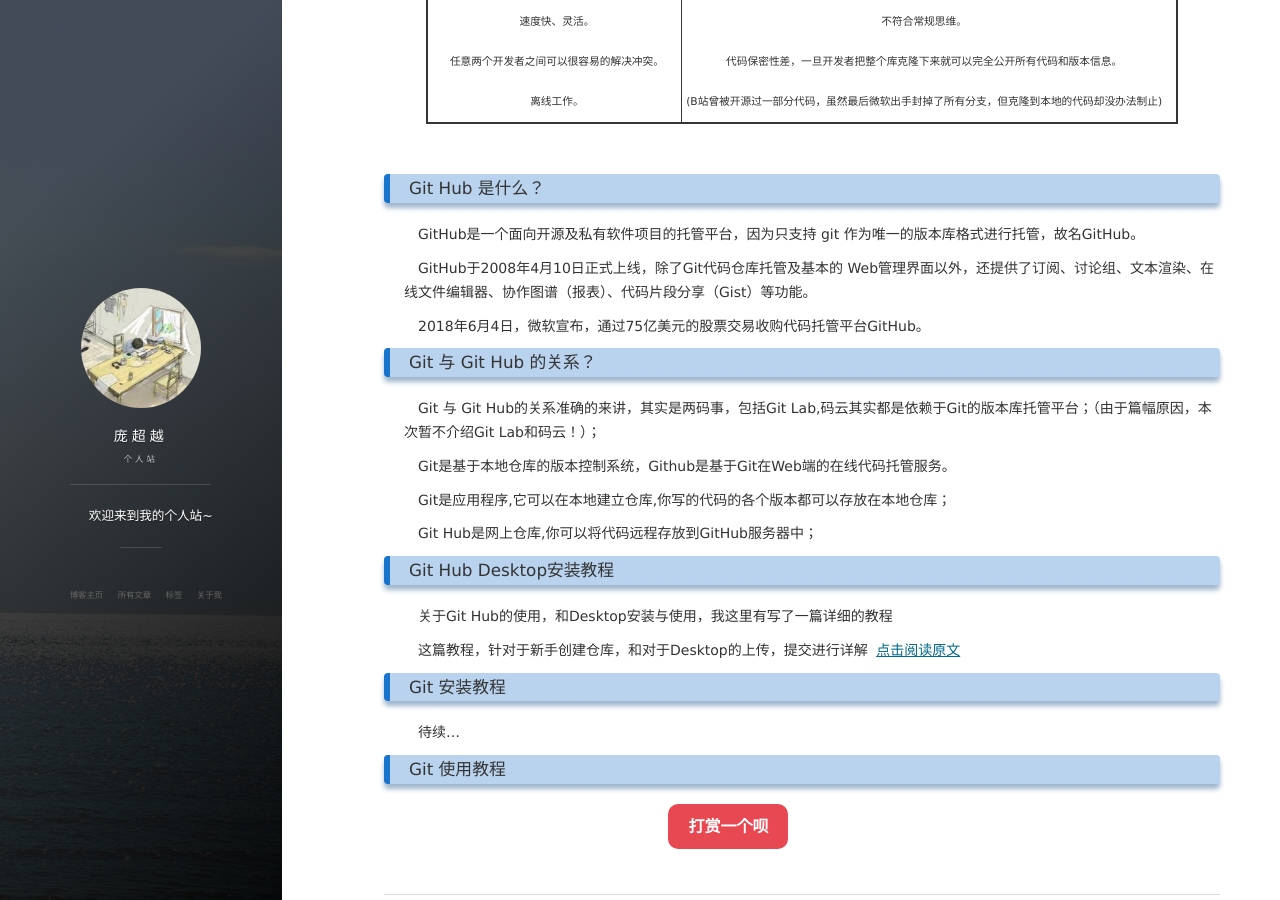
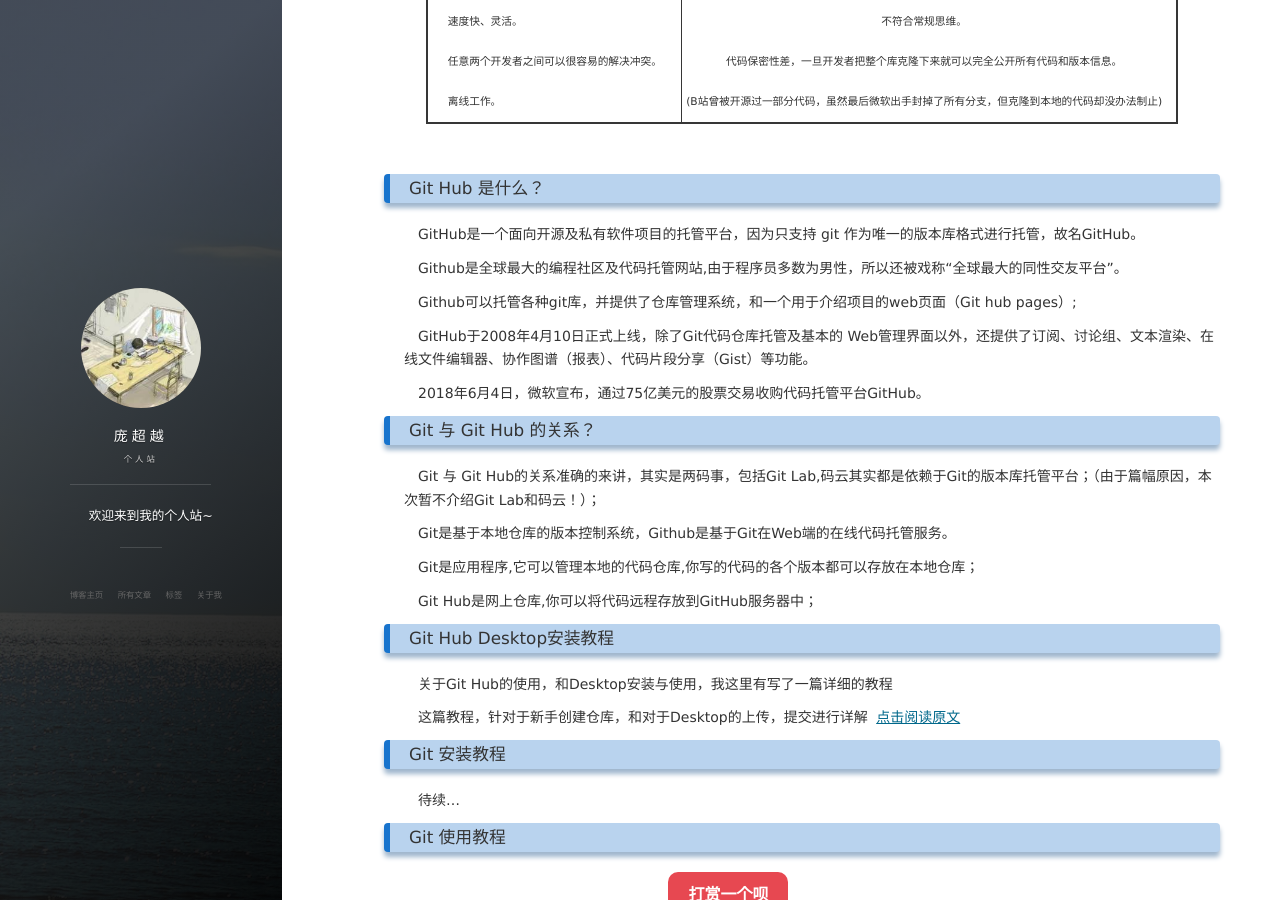
Before and after one commit to Alessandro-Pang/Alessandro-Pang.github.io, a Jekyll site: the page built from _posts/2020-01-09-Git简明教程.md, in a window 1280 px wide and 900 px high, scrolled down 1867 px. Built offline with Jekyll 4.4.1, drawn with Linux system fonts in a browser that asks for light colours; nearby versions of some CDN libraries; comment, search, counter and statistics services are not loaded.

Commit message:
add content

```diff
--- a/_posts/2020-01-09-Git简明教程.md
+++ b/_posts/2020-01-09-Git简明教程.md
@@ -20,7 +20,7 @@
 
 &#8195;下图是经典的git开发过程。
 
-&#8195;<img src="E:/My-Git-Base/Alessandro-Pang.github.io/images/posts/2020-1-15-GitCourse/step1.jpg" alt="blog_image" />
+&#8195;<img src="../images/posts/2020-1-15-GitCourse/step1.jpg" alt="blog_image" />
 
 **Git的功能特性:**
 
@@ -31,11 +31,15 @@
 **Git 的优缺点**
 
 | 优点                                                         | 缺点                                                         |
-| ------------------------------------------------------------ | ------------------------------------------------------------ |
+| :----------------------------------------------------------- | ------------------------------------------------------------ |
 | 适合[分布式开发](https://baike.baidu.com/item/分布式开发)，强调个体。<br/>公共服务器压力和数据量都不会太大。<br/>速度快、灵活。<br/>任意两个开发者之间可以很容易的解决冲突。<br/>离线工作。 | 中文相关资料文档较少。<br/>学习周期相对于新手而言比较长。<br/>不符合常规思维。<br/>代码保密性差，一旦开发者把整个库克隆下来就可以完全公开所有代码和版本信息。<br/>(B站曾被开源过一部分代码，虽然最后微软出手封掉了所有分支，但克隆到本地的代码却没办法制止) |
 
 <h3> Git Hub 是什么？</h3>
 &#8195;GitHub是一个面向开源及私有软件项目的托管平台，因为只支持 git 作为唯一的版本库格式进行托管，故名GitHub。
+
+&#8195;Github是全球最大的编程社区及代码托管网站,由于程序员多数为男性，所以还被戏称“全球最大的同性交友平台”。
+
+&#8195;Github可以托管各种git库，并提供了仓库管理系统，和一个用于介绍项目的web页面（Git hub pages）;
 
 &#8195;GitHub于2008年4月10日正式上线，除了Git代码仓库托管及基本的 Web管理界面以外，还提供了订阅、讨论组、文本渲染、在线文件编辑器、协作图谱（报表）、代码片段分享（Gist）等功能。
 
@@ -46,7 +50,7 @@
 
 &#8195;Git是基于本地仓库的版本控制系统，Github是基于Git在Web端的在线代码托管服务。
 
-&#8195;Git是应用程序,它可以在本地建立仓库,你写的代码的各个版本都可以存放在本地仓库；
+&#8195;Git是应用程序,它可以管理本地的代码仓库,你写的代码的各个版本都可以存放在本地仓库；
 
 &#8195;Git Hub是网上仓库,你可以将代码远程存放到GitHub服务器中；
 
```
